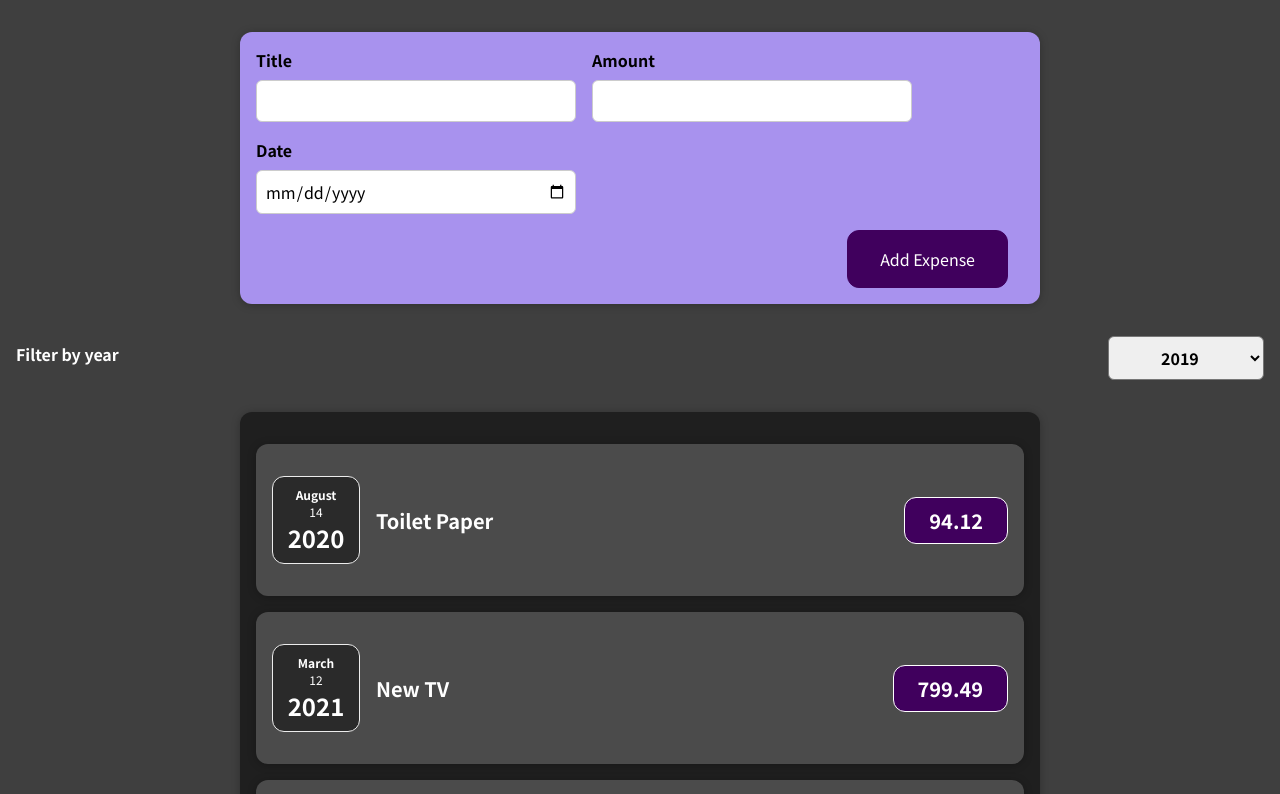
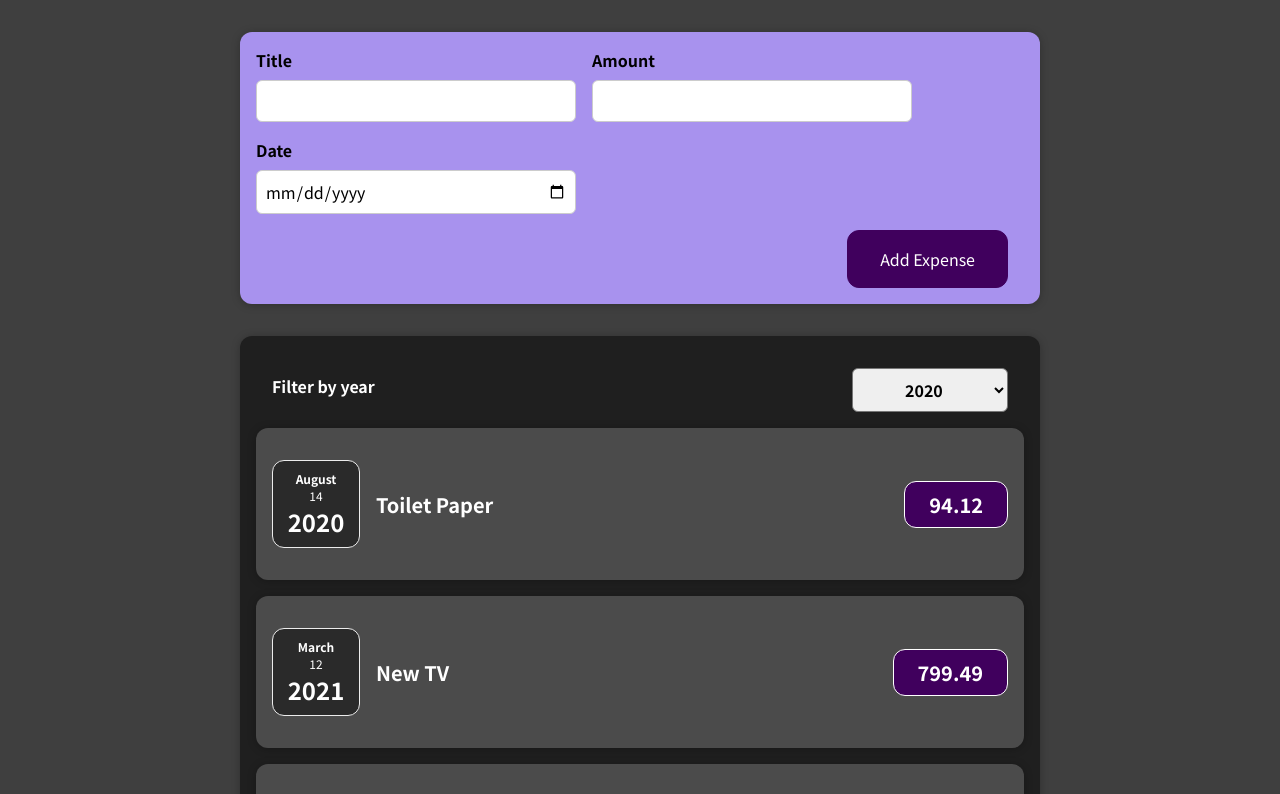
Before and after one commit to leomcg/react-budget-tracker, a React (Create React App) app: page / in a window 1280 px wide. Shown: the top 794 px of the page. Built offline with nearby package versions, Linux system fonts and the light colour scheme.

Commit message:
adding the key prop to the expense list

```diff
--- a/src/components/Expenses/Expenses.js
+++ b/src/components/Expenses/Expenses.js
@@ -5,18 +5,20 @@ import ExpenseFilter from "./ExpensesFilter";
 import Card from "../UI/Card";
 
 const Expenses = (props) => {
-  const [year, setYear] = useState("2019");
-
+  const [year, setYear] = useState("2020");
   const onYearChangeHandler = (yearReceived) => {
+    // console.log("expenses.js");
+    // console.log(yearReceived);
     setYear(yearReceived);
   };
 
   return (
     <div>
-      <ExpenseFilter onYearChange={onYearChangeHandler} year={year} />
       <Card className="expenses">
+        <ExpenseFilter onYearChange={onYearChangeHandler} year={year} />
         {props.expenses.map((expense) => (
           <ExpenseItem
+            key={expense.id}
             title={expense.title}
             amount={expense.amount}
             date={expense.date}
--- a/src/components/Expenses/ExpensesFilter.js
+++ b/src/components/Expenses/ExpensesFilter.js
@@ -1,23 +1,21 @@
-import React from 'react';
+import React from "react";
 
-import './ExpensesFilter.css';
+import "./ExpensesFilter.css";
 
 const ExpensesFilter = (props) => {
-
-
-  const filterChangeHandler = (event) => {
-    props.onYearChange(event.target.value)
-  }
+  const yearChangeHandler = (event) => {
+    props.onYearChange(event.target.value);
+  };
 
   return (
-    <div className='expenses-filter'>
-      <div className='expenses-filter__control'>
+    <div className="expenses-filter">
+      <div className="expenses-filter__control">
         <label>Filter by year</label>
-        <select value={props.year} onChange={filterChangeHandler}>
-          <option value='2022'>2022</option>
-          <option value='2021'>2021</option>
-          <option value='2020'>2020</option>
-          <option value='2019'>2019</option>
+        <select value={props.year} onChange={yearChangeHandler}>
+          <option value="2022">2022</option>
+          <option value="2021">2021</option>
+          <option value="2020">2020</option>
+          <option value="2019">2019</option>
         </select>
       </div>
     </div>
```
Also changed, not shown: src/components/Card.js (deleted, +0 -8 lines).
